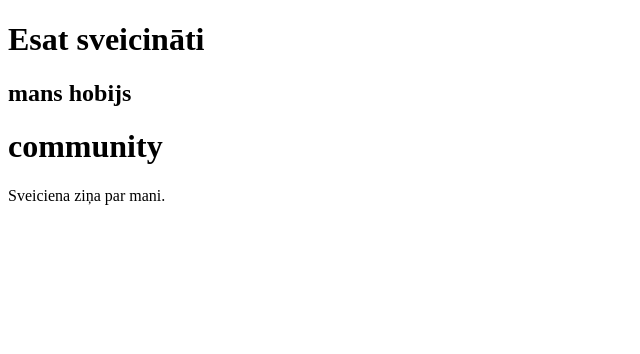
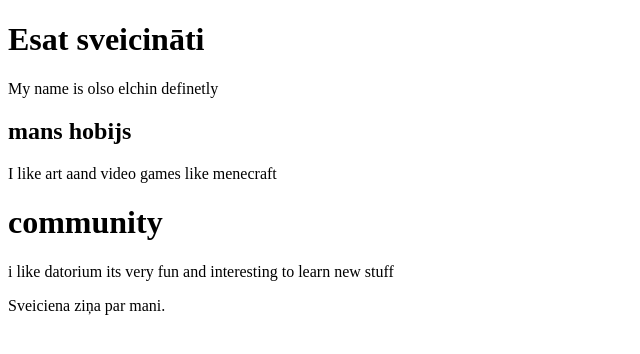
Before and after one commit to Stiivs/my-second-webpage, a plain HTML site: page index.html in a window 1280 px wide. Shown: the whole page, without its empty margins (0-640 px from the left). Drawn offline with Linux system fonts and the light colour scheme.

Commit message:
Update index.html

```diff
--- a/index.html
+++ b/index.html
@@ -3,8 +3,12 @@
 <body>
 
 <h1>Esat sveicināti</h1>
+  <p>My name is olso elchin definetly</p>
   <h2>mans hobijs</h2>
+  <p>I like art aand video games like menecraft</p>
+
   <h1>community</h2>
+  <p>i like datorium its very fun and interesting to learn new stuff</p>
 <p>Sveiciena ziņa par mani.</p>
 
 </body>
```
